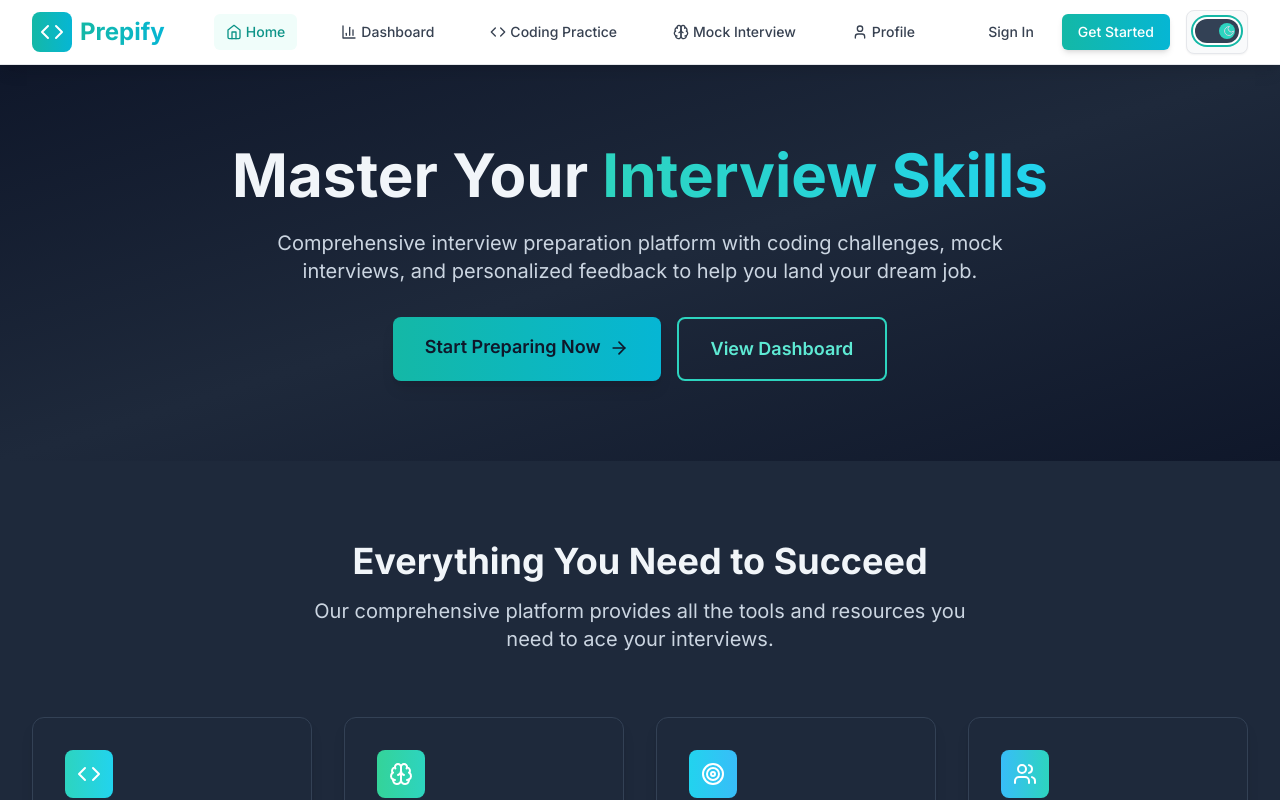
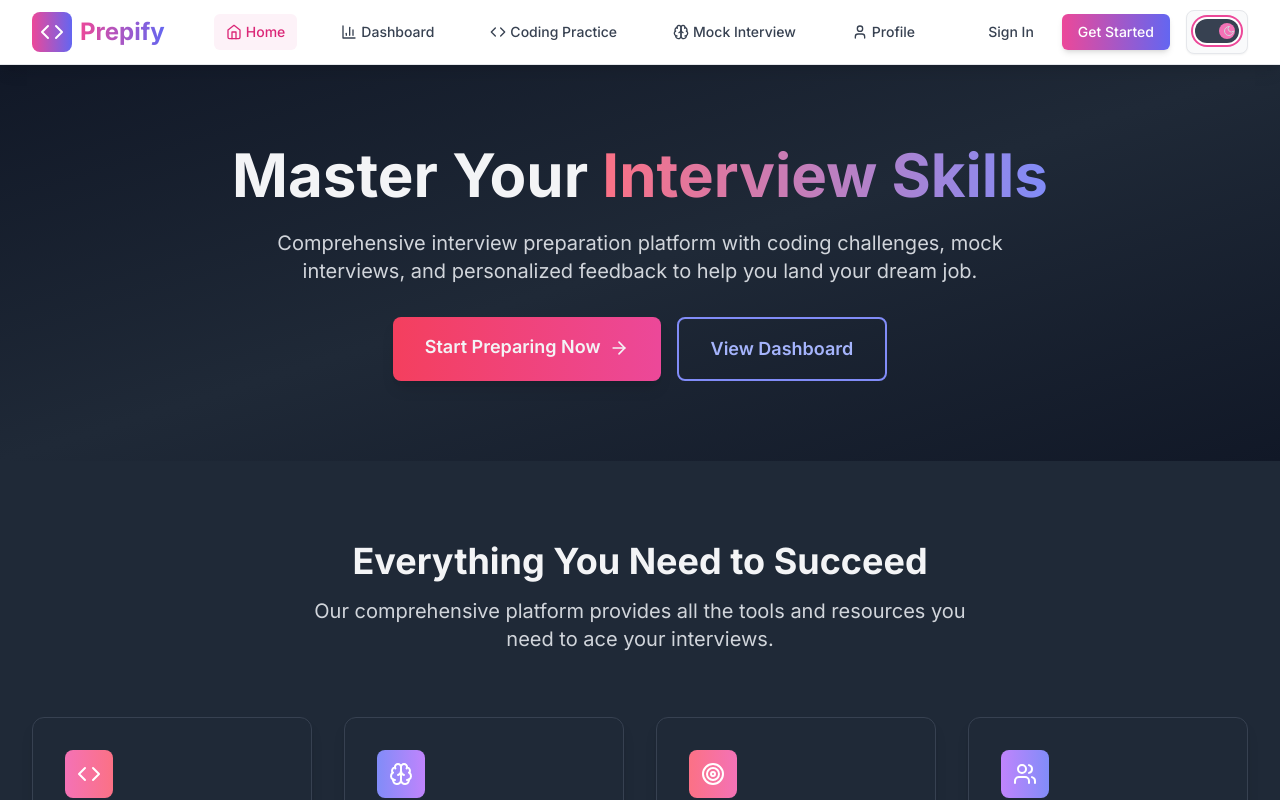
Before and after one commit to Sridharmalladi/prepp, a React (Vite) app: page / in a window 1280 px wide. Both pictures are taken after a click on the button 1216 px from the left and 31 px from the top of the page. Shown: the top 800 px of the page. Built offline with nearby package versions, Linux system fonts and the light colour scheme.

Commit message:
Implement Peach & Indigo color scheme

```diff
--- a/src/components/Header.tsx
+++ b/src/components/Header.tsx
@@ -28,10 +28,10 @@ const Header: React.FC<HeaderProps> = ({ isDarkMode = false, onToggleTheme }) =>
         <div className="flex justify-between items-center h-16">
           {/* Logo */}
           <Link to="/" className="flex items-center space-x-2">
-            <div className="bg-gradient-to-r from-teal-500 to-cyan-500 p-2 rounded-lg">
+            <div className="bg-gradient-to-r from-pink-500 to-indigo-500 p-2 rounded-lg">
               <Code className="h-6 w-6 text-white" />
             </div>
-            <span className="text-2xl font-bold bg-gradient-to-r from-teal-500 to-cyan-500 bg-clip-text text-transparent">
+            <span className="text-2xl font-bold bg-gradient-to-r from-pink-500 to-indigo-500 bg-clip-text text-transparent">
               Prepify
             </span>
           </Link>
@@ -46,8 +46,8 @@ const Header: React.FC<HeaderProps> = ({ isDarkMode = false, onToggleTheme }) =>
                   to={item.href}
                   className={`flex items-center space-x-1 px-3 py-2 rounded-md text-sm font-medium transition-colors duration-200 ${
                     isActive(item.href)
-                      ? 'text-teal-600 bg-teal-50'
-                      : 'text-gray-700 hover:text-teal-600 hover:bg-gray-50'
+                      ? 'text-pink-600 bg-pink-50'
+                      : 'text-gray-700 hover:text-pink-600 hover:bg-gray-50'
                   }`}
                 >
                   <Icon className="h-4 w-4" />
@@ -63,13 +63,13 @@ const Header: React.FC<HeaderProps> = ({ isDarkMode = false, onToggleTheme }) =>
             <div className="hidden md:flex items-center space-x-4">
               <Link
                 to="/login"
-                className="text-gray-700 hover:text-teal-600 px-3 py-2 rounded-md text-sm font-medium transition-colors duration-200"
+                className="text-gray-700 hover:text-pink-600 px-3 py-2 rounded-md text-sm font-medium transition-colors duration-200"
               >
                 Sign In
               </Link>
               <Link
                 to="/register"
-                className="bg-gradient-to-r from-teal-500 to-cyan-500 text-white px-4 py-2 rounded-md text-sm font-medium hover:from-teal-600 hover:to-cyan-600 transition-all duration-200 shadow-md hover:shadow-lg"
+                className="bg-gradient-to-r from-pink-500 to-indigo-500 text-white px-4 py-2 rounded-md text-sm font-medium hover:from-pink-600 hover:to-indigo-600 transition-all duration-200 shadow-md hover:shadow-lg"
               >
                 Get Started
               </Link>
@@ -85,7 +85,7 @@ const Header: React.FC<HeaderProps> = ({ isDarkMode = false, onToggleTheme }) =>
             {/* Mobile menu button */}
             <button
               onClick={() => setIsMenuOpen(!isMenuOpen)}
-              className="md:hidden p-2 rounded-md text-gray-700 hover:text-teal-600 hover:bg-gray-50 transition-colors duration-200"
+              className="md:hidden p-2 rounded-md text-gray-700 hover:text-pink-600 hover:bg-gray-50 transition-colors duration-200"
             >
               {isMenuOpen ? <X className="h-6 w-6" /> : <Menu className="h-6 w-6" />}
             </button>
@@ -105,8 +105,8 @@ const Header: React.FC<HeaderProps> = ({ isDarkMode = false, onToggleTheme }) =>
                     onClick={() => setIsMenuOpen(false)}
                     className={`flex items-center space-x-2 px-3 py-2 rounded-md text-base font-medium transition-colors duration-200 ${
                       isActive(item.href)
-                        ? 'text-teal-600 bg-teal-50'
-                        : 'text-gray-700 hover:text-teal-600 hover:bg-gray-50'
+                        ? 'text-pink-600 bg-pink-50'
+                        : 'text-gray-700 hover:text-pink-600 hover:bg-gray-50'
                     }`}
                   >
                     <Icon className="h-5 w-5" />
@@ -118,14 +118,14 @@ const Header: React.FC<HeaderProps> = ({ isDarkMode = false, onToggleTheme }) =>
                 <Link
                   to="/login"
                   onClick={() => setIsMenuOpen(false)}
-                  className="block px-3 py-2 text-base font-medium text-gray-700 hover:text-teal-600 hover:bg-gray-50 rounded-md transition-colors duration-200"
+                  className="block px-3 py-2 text-base font-medium text-gray-700 hover:text-pink-600 hover:bg-gray-50 rounded-md transition-colors duration-200"
                 >
                   Sign In
                 </Link>
                 <Link
                   to="/register"
                   onClick={() => setIsMenuOpen(false)}
-                  className="block px-3 py-2 text-base font-medium bg-gradient-to-r from-teal-500 to-cyan-500 text-white rounded-md hover:from-teal-600 hover:to-cyan-600 transition-all duration-200"
+                  className="block px-3 py-2 text-base font-medium bg-gradient-to-r from-pink-500 to-indigo-500 text-white rounded-md hover:from-pink-600 hover:to-indigo-600 transition-all duration-200"
                 >
                   Get Started
                 </Link>
--- a/src/components/ThemeToggle.tsx
+++ b/src/components/ThemeToggle.tsx
@@ -12,14 +12,14 @@ const ThemeToggle: React.FC<ThemeToggleProps> = ({ isDark, onToggle }) => {
       onClick={onToggle}
       className={`relative inline-flex h-6 w-11 items-center rounded-full transition-colors duration-300 focus:outline-none focus:ring-2 focus:ring-offset-2 ${
         isDark
-          ? 'bg-slate-700 focus:ring-teal-500'
-          : 'bg-gray-300 focus:ring-teal-500'
+          ? 'bg-gray-700 focus:ring-pink-500'
+          : 'bg-gray-300 focus:ring-indigo-500'
       }`}
     >
       <span
         className={`inline-block h-4 w-4 transform rounded-full transition-transform duration-300 ${
           isDark
-            ? 'translate-x-6 bg-teal-400'
+            ? 'translate-x-6 bg-pink-400'
             : 'translate-x-1 bg-white'
         }`}
       />
@@ -29,7 +29,7 @@ const ThemeToggle: React.FC<ThemeToggleProps> = ({ isDark, onToggle }) => {
       </span>
       {/* Moon icon - shows in DARK mode (right side) */}
       <span className={`absolute right-1 transition-opacity duration-300 ${isDark ? 'opacity-100' : 'opacity-0'}`}>
-        <Moon className="h-3 w-3 text-slate-300" />
+        <Moon className="h-3 w-3 text-gray-300" />
       </span>
     </button>
   );
--- a/src/pages/Home.tsx
+++ b/src/pages/Home.tsx
@@ -13,25 +13,25 @@ const Home: React.FC<HomeProps> = ({ isDarkMode, onToggleTheme }) => {
       icon: Code,
       title: 'Coding Practice',
       description: 'Solve algorithmic problems with our interactive code editor and instant feedback.',
-      color: isDarkMode ? 'from-teal-400 to-cyan-400' : 'from-teal-500 to-cyan-500'
+      color: isDarkMode ? 'from-pink-400 to-rose-400' : 'from-pink-400 to-rose-500'
     },
     {
       icon: Brain,
       title: 'Mock Interviews',
       description: 'Practice with AI-powered mock interviews tailored to your target companies.',
-      color: isDarkMode ? 'from-emerald-400 to-teal-400' : 'from-emerald-500 to-teal-500'
+      color: isDarkMode ? 'from-indigo-400 to-purple-400' : 'from-indigo-500 to-purple-500'
     },
     {
       icon: Target,
       title: 'Skill Assessment',
       description: 'Track your progress and identify areas for improvement with detailed analytics.',
-      color: isDarkMode ? 'from-cyan-400 to-sky-400' : 'from-cyan-500 to-sky-500'
+      color: isDarkMode ? 'from-rose-400 to-pink-400' : 'from-rose-500 to-pink-500'
     },
     {
       icon: Users,
       title: 'Community',
       description: 'Connect with other job seekers and share interview experiences.',
-      color: isDarkMode ? 'from-sky-400 to-teal-400' : 'from-sky-500 to-teal-500'
+      color: isDarkMode ? 'from-purple-400 to-indigo-400' : 'from-purple-500 to-indigo-500'
     }
   ];
 
@@ -68,15 +68,15 @@ const Home: React.FC<HomeProps> = ({ isDarkMode, onToggleTheme }) => {
   const testimonials = getTestimonials();
 
   const themeClasses = {
-    background: isDarkMode ? 'bg-slate-900' : 'bg-gray-50',
-    cardBg: isDarkMode ? 'bg-slate-800' : 'bg-white',
-    textPrimary: isDarkMode ? 'text-slate-100' : 'text-gray-900',
-    textSecondary: isDarkMode ? 'text-slate-300' : 'text-gray-600',
-    border: isDarkMode ? 'border-slate-700' : 'border-gray-100',
-    heroBg: isDarkMode ? 'bg-gradient-to-br from-slate-900 via-slate-800 to-slate-900' : 'bg-gradient-to-br from-teal-50 via-white to-cyan-50',
-    statsBg: isDarkMode ? 'bg-gradient-to-r from-teal-500 to-cyan-500' : 'bg-gradient-to-r from-teal-400 to-sky-400',
-    sectionBg: isDarkMode ? 'bg-slate-800' : 'bg-white',
-    testimonialsBg: isDarkMode ? 'bg-slate-900' : 'bg-gray-50'
+    background: isDarkMode ? 'bg-gray-900' : 'bg-orange-50',
+    cardBg: isDarkMode ? 'bg-gray-800' : 'bg-white',
+    textPrimary: isDarkMode ? 'text-gray-100' : 'text-gray-800',
+    textSecondary: isDarkMode ? 'text-gray-300' : 'text-gray-600',
+    border: isDarkMode ? 'border-gray-700' : 'border-orange-100',
+    heroBg: isDarkMode ? 'bg-gradient-to-br from-gray-900 via-gray-800 to-gray-900' : 'bg-gradient-to-br from-orange-50 via-white to-pink-50',
+    statsBg: isDarkMode ? 'bg-gradient-to-r from-rose-500 to-indigo-400' : 'bg-gradient-to-r from-pink-400 to-indigo-500',
+    sectionBg: isDarkMode ? 'bg-gray-800' : 'bg-white',
+    testimonialsBg: isDarkMode ? 'bg-gray-900' : 'bg-orange-50'
   };
 
   return (
@@ -87,7 +87,7 @@ const Home: React.FC<HomeProps> = ({ isDarkMode, onToggleTheme }) => {
           <div className="text-center">
             <h1 className={`text-4xl md:text-6xl font-bold ${themeClasses.textPrimary} mb-6 transition-colors duration-300`}>
               Master Your{' '}
-              <span className="bg-gradient-to-r from-teal-400 to-cyan-400 bg-clip-text text-transparent">
+              <span className={`bg-gradient-to-r ${isDarkMode ? 'from-rose-400 to-indigo-400' : 'from-pink-500 to-indigo-600'} bg-clip-text text-transparent`}>
                 Interview Skills
               </span>
             </h1>
@@ -99,8 +99,8 @@ const Home: React.FC<HomeProps> = ({ isDarkMode, onToggleTheme }) => {
               <Link
                 to="/register"
                 className={`${isDarkMode
-                  ? 'bg-gradient-to-r from-teal-500 to-cyan-500 text-slate-900 hover:from-teal-400 hover:to-cyan-400'
-                  : 'bg-gradient-to-r from-teal-400 to-sky-400 text-slate-900 hover:from-teal-500 hover:to-sky-500'
+                  ? 'bg-gradient-to-r from-rose-500 to-pink-500 text-gray-100 hover:from-rose-400 hover:to-pink-400'
+                  : 'bg-gradient-to-r from-pink-400 to-rose-500 text-slate-800 hover:from-pink-500 hover:to-rose-600'
                 } px-8 py-4 rounded-lg text-lg font-semibold transition-all duration-200 shadow-lg hover:shadow-xl transform hover:-translate-y-1`}
               >
                 Start Preparing Now
@@ -109,8 +109,8 @@ const Home: React.FC<HomeProps> = ({ isDarkMode, onToggleTheme }) => {
               <Link
                 to="/dashboard"
                 className={`border-2 ${isDarkMode
-                  ? 'border-teal-400 text-teal-300 hover:border-teal-300 hover:text-teal-200'
-                  : 'border-teal-400 text-teal-600 hover:border-teal-500 hover:text-teal-700'
+                  ? 'border-indigo-400 text-indigo-300 hover:border-indigo-300 hover:text-indigo-200'
+                  : 'border-indigo-500 text-indigo-600 hover:border-indigo-600 hover:text-indigo-700'
                 } px-8 py-4 rounded-lg text-lg font-semibold transition-all duration-200`}
               >
                 View Dashboard
@@ -218,8 +218,8 @@ const Home: React.FC<HomeProps> = ({ isDarkMode, onToggleTheme }) => {
           <Link
             to="/register"
             className={`${isDarkMode
-              ? 'bg-gradient-to-r from-teal-500 to-cyan-500 text-slate-900 hover:from-teal-400 hover:to-cyan-400'
-              : 'bg-gradient-to-r from-teal-400 to-sky-400 text-slate-900 hover:from-teal-500 hover:to-sky-500'
+              ? 'bg-gradient-to-r from-rose-500 to-pink-500 text-gray-100 hover:from-rose-400 hover:to-pink-400'
+              : 'bg-gradient-to-r from-pink-400 to-rose-500 text-slate-800 hover:from-pink-500 hover:to-rose-600'
             } px-8 py-4 rounded-lg text-lg font-semibold transition-all duration-200 shadow-lg hover:shadow-xl transform hover:-translate-y-1 inline-flex items-center`}
           >
             Get Started for Free
```
